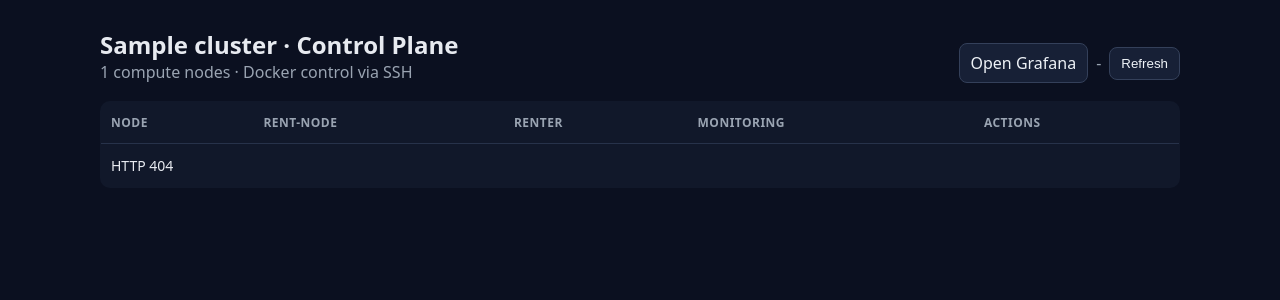
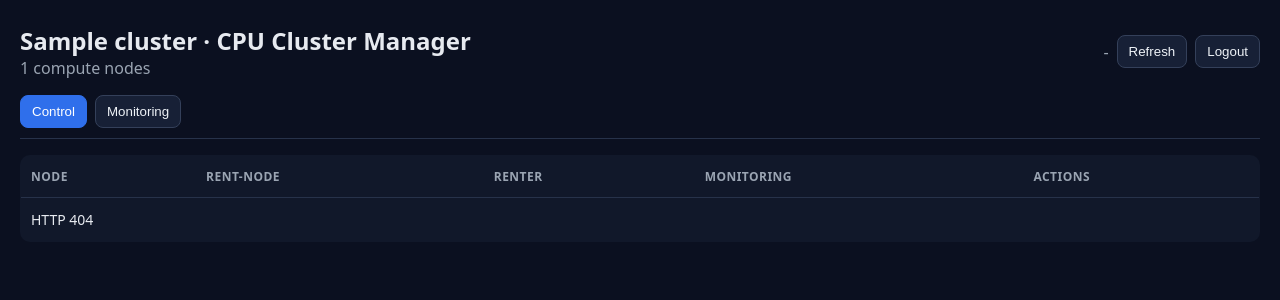
Before and after one commit to jiho-symply/cpu-cluster-manager, a Python web app: template manager/app/templates/index.html in a window 1280 px wide. Shown: the top 300 px of the page. Run offline with Jinja, Linux system fonts and the light colour scheme; the template is opened without the code that fills it: most values are stand-ins (such as "Sample title", 1, 10 or a date in 2020).

Commit message:
Unify control and Grafana monitoring in one UI

```diff
--- a/manager/app/templates/index.html
+++ b/manager/app/templates/index.html
@@ -5,17 +5,21 @@
   <meta name="viewport" content="width=device-width, initial-scale=1">
   <title>{{ cluster }} · CPU Cluster Manager</title>
   <style>
-    :root { color-scheme: light dark; font-family: ui-sans-serif, system-ui, sans-serif; }
-    body { margin: 0; background: #0b1020; color: #e7eaf0; }
-    main { max-width: 1080px; margin: 0 auto; padding: 28px 20px 48px; }
-    header { display:flex; justify-content:space-between; align-items:end; gap:16px; margin-bottom:18px; }
+    :root { color-scheme: dark; font-family: ui-sans-serif, system-ui, sans-serif; }
+    * { box-sizing:border-box; }
+    body { margin:0; background:#0b1020; color:#e7eaf0; }
+    main { max-width:1440px; margin:0 auto; padding:24px 20px 40px; }
+    header { display:flex; justify-content:space-between; align-items:center; gap:16px; margin-bottom:16px; }
     h1 { margin:0; font-size:24px; }
     .muted { color:#9aa4b2; }
-    .toolbar,.actions { display:flex; gap:8px; align-items:center; flex-wrap:wrap; }
+    .toolbar,.actions,.tabs { display:flex; gap:8px; align-items:center; flex-wrap:wrap; }
     button,a.button { border:1px solid #34405a; background:#172036; color:#eef2f7; border-radius:8px; padding:8px 11px; cursor:pointer; text-decoration:none; }
     button:hover,a.button:hover { background:#202b45; }
     button.danger { border-color:#6e3840; }
     button:disabled { opacity:.45; cursor:default; }
+    .tabs { margin-bottom:16px; border-bottom:1px solid #27324a; padding-bottom:10px; }
+    .tab.active { background:#2f6feb; border-color:#2f6feb; color:white; }
+    .view[hidden] { display:none; }
     table { width:100%; border-collapse:collapse; background:#11182a; border:1px solid #27324a; border-radius:10px; overflow:hidden; }
     th,td { text-align:left; padding:12px 10px; border-bottom:1px solid #27324a; vertical-align:middle; }
     th { font-size:12px; text-transform:uppercase; letter-spacing:.04em; color:#9aa4b2; }
@@ -24,32 +28,53 @@
     .dot { width:9px; height:9px; border-radius:50%; background:#7b8496; }
     .dot.ok { background:#3fb950; }
     .dot.bad { background:#f85149; }
+    .monitor-toolbar { display:flex; justify-content:space-between; align-items:center; gap:12px; margin-bottom:10px; }
+    #grafana-frame { display:block; width:100%; height:calc(100vh - 175px); min-height:620px; border:1px solid #27324a; border-radius:10px; background:#11182a; }
     dialog { width:min(760px,calc(100vw - 40px)); border:1px solid #34405a; border-radius:10px; background:#11182a; color:#eef2f7; }
     dialog::backdrop { background:rgba(0,0,0,.6); }
     pre { white-space:pre-wrap; word-break:break-word; background:#090e1a; padding:14px; border-radius:8px; max-height:60vh; overflow:auto; }
-    @media (max-width:820px) { .table-wrap { overflow-x:auto; } table { min-width:780px; } }
+    form.logout { margin:0; }
+    @media (max-width:820px) { .table-wrap { overflow-x:auto; } table { min-width:840px; } header { align-items:flex-start; } #grafana-frame { min-height:520px; } }
   </style>
 </head>
 <body>
 <main>
   <header>
     <div>
-      <h1>{{ cluster }} · Control Plane</h1>
-      <div class="muted">{{ node_count }} compute nodes · Docker control via SSH</div>
+      <h1>{{ cluster }} · CPU Cluster Manager</h1>
+      <div class="muted">{{ node_count }} compute nodes</div>
     </div>
     <div class="toolbar">
-      <a class="button" href="{{ grafana_base_url }}/d/cluster-recent/cluster-recent" target="_blank" rel="noopener">Open Grafana</a>
       <span id="updated" class="muted">-</span>
       <button id="refresh" type="button">Refresh</button>
+      <form class="logout" method="post" action="/logout"><button type="submit">Logout</button></form>
     </div>
   </header>
 
+  <nav class="tabs" aria-label="Main views">
+    <button class="tab active" type="button" data-view="control">Control</button>
+    <button class="tab" type="button" data-view="monitoring">Monitoring</button>
+  </nav>
+
+  <section id="view-control" class="view">
     <div class="table-wrap">
       <table>
         <thead><tr><th>Node</th><th>rent-node</th><th>Renter</th><th>Monitoring</th><th>Actions</th></tr></thead>
         <tbody id="nodes"><tr><td colspan="5">Loading…</td></tr></tbody>
       </table>
     </div>
+  </section>
+
+  <section id="view-monitoring" class="view" hidden>
+    <div class="monitor-toolbar">
+      <div class="actions">
+        <button type="button" data-dashboard="recent">Recent</button>
+        <button type="button" data-dashboard="history">5y History</button>
+      </div>
+      <span class="muted">Grafana · embedded behind the same login</span>
+    </div>
+    <iframe id="grafana-frame" title="Grafana monitoring" loading="lazy"></iframe>
+  </section>
 </main>
 
 <dialog id="logs-dialog">
@@ -65,27 +90,62 @@ const updated=document.getElementById('updated');
 const logsDialog=document.getElementById('logs-dialog');
 const logsTitle=document.getElementById('logs-title');
 const logsContent=document.getElementById('logs-content');
+const grafanaFrame=document.getElementById('grafana-frame');
 const grafanaBase={{ grafana_base_url | tojson }};
+const recentBase=`${grafanaBase}/d/cluster-recent/cluster-recent?orgId=1`;
+const historyBase=`${grafanaBase}/d/cluster-archive/cluster-long-term?orgId=1&from=now-1y&to=now`;
+let grafanaLoaded=false;
 function esc(v){return String(v??'').replace(/[&<>'"]/g,c=>({'&':'&amp;','<':'&lt;','>':'&gt;',"'":'&#39;','"':'&quot;'}[c]));}
 function actionButton(node,action,label,danger=false){return `<button type="button" data-node="${esc(node)}" data-action="${action}" class="${danger?'danger':''}">${label}</button>`;}
-function monitorLinks(node){const n=encodeURIComponent(node);return `<div class="actions"><a class="button" target="_blank" rel="noopener" href="${esc(grafanaBase)}/d/cluster-recent/cluster-recent?orgId=1&var-node=${n}">Recent</a><a class="button" target="_blank" rel="noopener" href="${esc(grafanaBase)}/d/cluster-archive/cluster-long-term?orgId=1&var-node=${n}&from=now-1y&to=now">5y History</a></div>`;}
+function monitorLinks(node){return `<div class="actions"><button type="button" data-monitor-node="${esc(node)}" data-monitor-kind="recent">Recent</button><button type="button" data-monitor-node="${esc(node)}" data-monitor-kind="history">5y History</button></div>`;}
+function selectView(name){
+  document.querySelectorAll('.view').forEach(v=>v.hidden=v.id!==`view-${name}`);
+  document.querySelectorAll('.tab').forEach(b=>b.classList.toggle('active',b.dataset.view===name));
+  if(name==='monitoring'&&!grafanaLoaded){grafanaFrame.src=recentBase;grafanaLoaded=true;}
+}
+function openMonitoring(kind,node=''){
+  const base=kind==='history'?historyBase:recentBase;
+  const suffix=node?`&var-node=${encodeURIComponent(node)}`:'';
+  grafanaFrame.src=base+suffix;
+  grafanaLoaded=true;
+  selectView('monitoring');
+}
 async function loadNodes(){
-  const res=await fetch('/api/nodes',{headers:{Accept:'application/json'}}); if(!res.ok) throw new Error(`HTTP ${res.status}`);
+  const res=await fetch('/api/nodes',{headers:{Accept:'application/json'}});
+  if(res.status===401){location.replace('/login');return;}
+  if(!res.ok) throw new Error(`HTTP ${res.status}`);
   const data=await res.json();
   tbody.innerHTML=data.nodes.map(n=>{
     if(!n.reachable) return `<tr><td><strong>${esc(n.name)}</strong><div class="muted">${esc(n.host)}</div></td><td colspan="3"><span class="status"><span class="dot bad"></span>Unreachable</span><div class="muted">${esc(n.error)}</div></td><td>-</td></tr>`;
     const running=n.container_status==='running';
-    return `<tr><td><strong>${esc(n.name)}</strong><div class="muted">${esc(n.host)}</div></td><td><span class="status"><span class="dot ${running?'ok':''}"></span>${esc(n.container_status||'missing')}</span><div class="muted">${esc(n.container_uptime||'')}</div></td><td>${esc(n.renter||'-')}</td><td>${monitorLinks(n.name)}</td><td><div class="actions">${actionButton(n.name,'restart','Restart')}${actionButton(n.name,'stop','Stop',true)}${actionButton(n.name,'start','Start')}${actionButton(n.name,'recreate','Recreate',true)}${actionButton(n.name,'logs','Logs')}</div></td></tr>`;
+    return `<tr><td><strong>${esc(n.name)}</strong><div class="muted">${esc(n.host)}</div></td><td><span class="status"><span class="dot ${running?'ok':''}"></span>${esc(n.container_status||'missing')}</span><div class="muted">${esc(n.container_uptime||'')}</div></td><td>${esc(n.renter||'-')}</td><td>${monitorLinks(n.name)}</td><td><div class="actions">${actionButton(n.name,'restart','Restart')}${actionButton(n.name,'stop','Stop',true)}${actionButton(n.name,'start','Start')}${actionButton(n.name,'recreate','Recreate',true)}${actionButton(n.name,'reset-password','Reset PW',true)}${actionButton(n.name,'logs','Logs')}</div></td></tr>`;
   }).join('');
   updated.textContent=new Date().toLocaleTimeString();
 }
 async function runAction(node,action,button){
-  if(action==='logs'){logsTitle.textContent=`${node} · rent-node logs`;logsContent.textContent='Loading…';logsDialog.showModal();const r=await fetch(`/api/nodes/${encodeURIComponent(node)}/logs`);logsContent.textContent=await r.text();return;}
-  if((action==='stop'||action==='recreate')&&!confirm(`${node}: ${action}?`)) return;
+  if(action==='logs'){
+    logsTitle.textContent=`${node} · rent-node logs`;logsContent.textContent='Loading…';logsDialog.showModal();
+    const r=await fetch(`/api/nodes/${encodeURIComponent(node)}/logs`);
+    if(r.status===401){location.replace('/login');return;}
+    logsContent.textContent=await r.text();return;
+  }
+  if((action==='stop'||action==='recreate'||action==='reset-password')&&!confirm(`${node}: ${action}?`)) return;
   button.disabled=true;
-  try{const r=await fetch(`/api/nodes/${encodeURIComponent(node)}/${action}`,{method:'POST'});const body=await r.json();if(!r.ok) throw new Error(body.detail||`HTTP ${r.status}`);await loadNodes();}catch(err){alert(err.message);}finally{button.disabled=false;}
+  try{
+    const r=await fetch(`/api/nodes/${encodeURIComponent(node)}/${action}`,{method:'POST'});
+    if(r.status===401){location.replace('/login');return;}
+    const body=await r.json();if(!r.ok) throw new Error(body.detail||`HTTP ${r.status}`);
+    if(action==='reset-password') alert(body.output);
+    await loadNodes();
+  }catch(err){alert(err.message);}finally{button.disabled=false;}
 }
-tbody.addEventListener('click',e=>{const b=e.target.closest('button[data-node]');if(b)runAction(b.dataset.node,b.dataset.action,b);});
+document.querySelectorAll('.tab').forEach(b=>b.addEventListener('click',()=>selectView(b.dataset.view)));
+document.querySelectorAll('[data-dashboard]').forEach(b=>b.addEventListener('click',()=>openMonitoring(b.dataset.dashboard)));
+tbody.addEventListener('click',e=>{
+  const monitor=e.target.closest('button[data-monitor-node]');
+  if(monitor){openMonitoring(monitor.dataset.monitorKind,monitor.dataset.monitorNode);return;}
+  const b=e.target.closest('button[data-node]');if(b)runAction(b.dataset.node,b.dataset.action,b);
+});
 document.getElementById('refresh').addEventListener('click',()=>loadNodes().catch(err=>alert(err.message)));
 loadNodes().catch(err=>{tbody.innerHTML=`<tr><td colspan="5">${esc(err.message)}</td></tr>`;});
 setInterval(()=>loadNodes().catch(()=>{}),10000);
```
Lines whose indentation alone changed are shown as unchanged.
